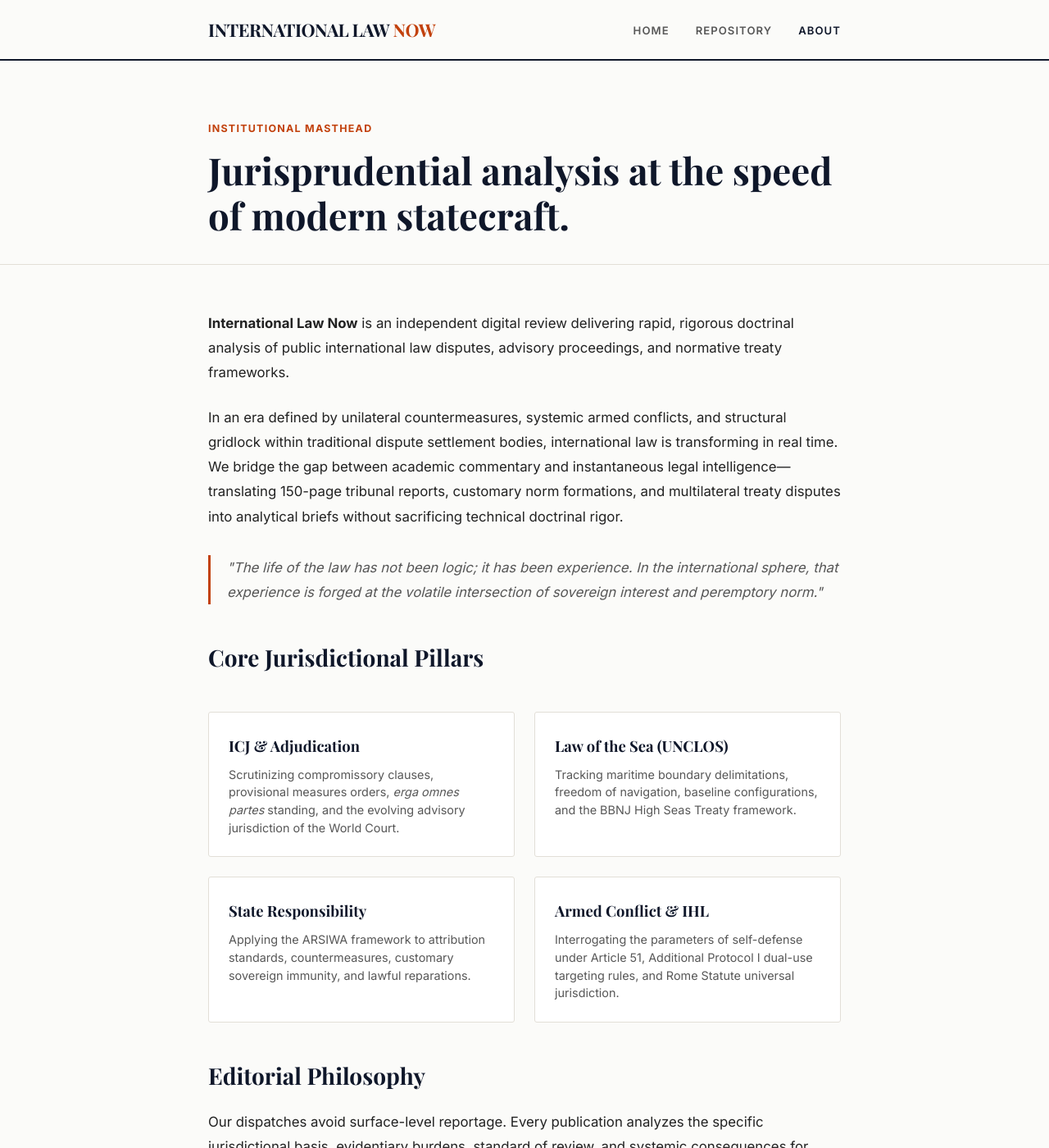
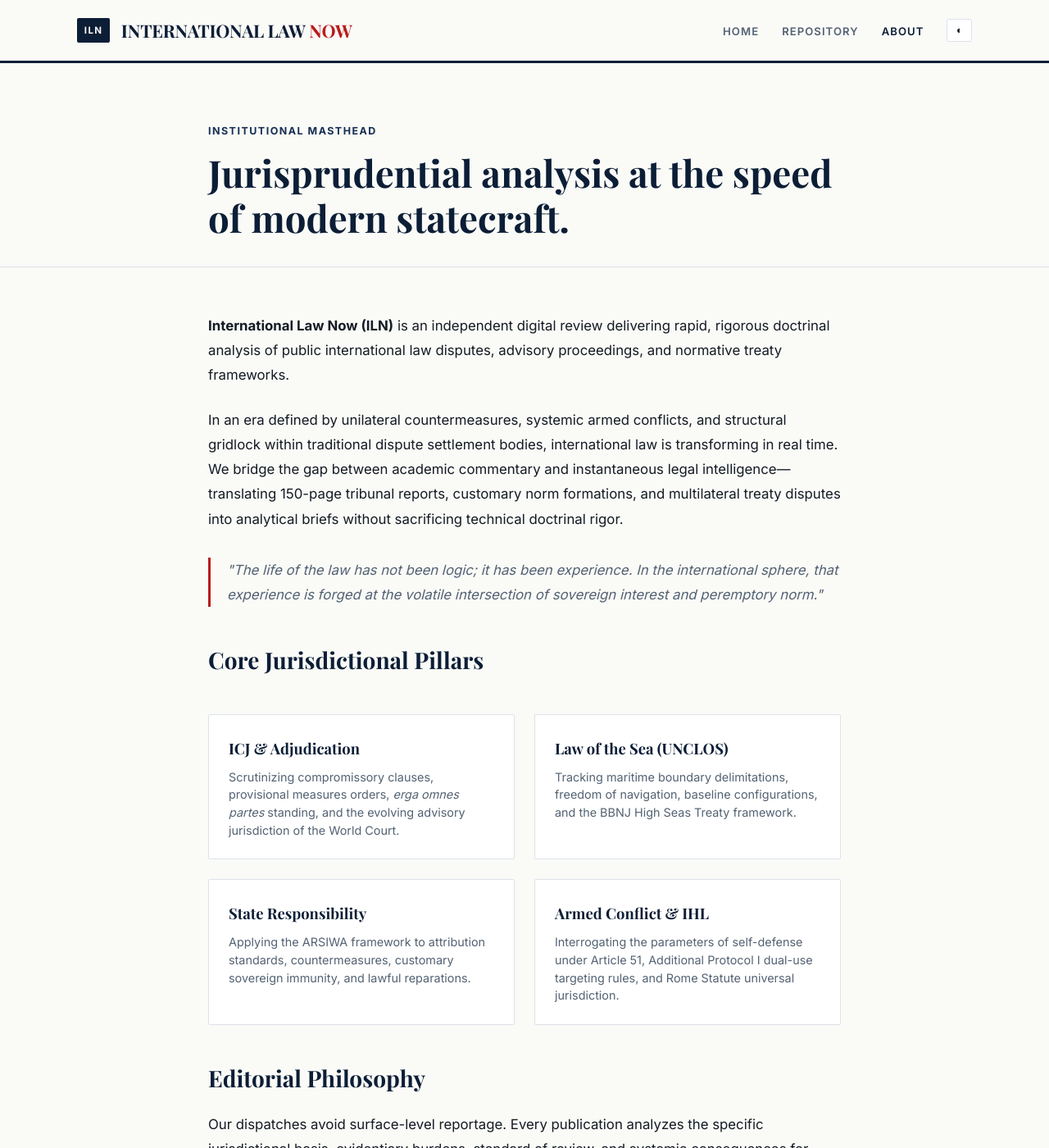
Before and after one commit to Nan00Kami/Law-Blog-Website, a Jekyll site: the page built from about.html, in a window 1280 px wide and 1400 px high. Shown: the whole window at 82% size. Built offline with Jekyll 4.4.1, drawn with Linux system fonts in a browser that asks for light colours; some web fonts are replaced; some of the changed text lies outside the part shown.

Commit message:
Enhance about page with dark mode support

```diff
--- a/about.html
+++ b/about.html
@@ -11,37 +11,74 @@
   <link rel="preconnect" href="https://fonts.googleapis.com" />
   <link rel="preconnect" href="https://fonts.gstatic.com" crossorigin />
   <link href="https://fonts.googleapis.com/css2?family=Inter:wght@300;400;500;600;700&family=Playfair+Display:ital,wght@0,600;0,700;1,400&display=swap" rel="stylesheet" />
+  <script>
+    if (localStorage.getItem('iln-theme') === 'dark') {
+      document.documentElement.classList.add('dark-mode');
+    }
+  </script>
   <style>
     :root {
-      --bg: #fbfbf9;
+      --bg: #fafaf7;
       --card-bg: #ffffff;
-      --text-main: #141414;
-      --text-muted: #575757;
-      --border: #e2dfd7;
-      --accent: #0f172a;
-      --accent-red: #c2410c;
+      --navy-deep: #0c1e36;
+      --navy-mid: #162f52;
+      --text-main: #141b24;
+      --text-muted: #536273;
+      --border: #dbe2ea;
+      --accent-red: #b91c1c;
       --font-serif: 'Playfair Display', Georgia, serif;
       --font-sans: 'Inter', -apple-system, BlinkMacSystemFont, sans-serif;
       --transition: all 0.2s ease-in-out;
     }
+
+    html.dark-mode {
+      --bg: #0b111a;
+      --card-bg: #111a24;
+      --navy-deep: #90b4ce;
+      --navy-mid: #b8c9dc;
+      --text-main: #e6edf3;
+      --text-muted: #94a3b8;
+      --border: #1e2d3d;
+      --accent-red: #f87171;
+    }
+
     * { box-sizing: border-box; margin: 0; padding: 0; }
-    body { background-color: var(--bg); color: var(--text-main); font-family: var(--font-sans); line-height: 1.8; }
-    .container { max-width: 820px; margin: 0 auto; padding: 0 1.5rem; }
+    body { background-color: var(--bg); color: var(--text-main); font-family: var(--font-sans); line-height: 1.8; transition: background-color 0.2s, color 0.2s; }
+    .container { max-width: 1140px; margin: 0 auto; padding: 0 1.5rem; }
+    .content-container { max-width: 820px; margin: 0 auto; padding: 0 1.5rem; }
 
-    header { border-bottom: 2px solid var(--accent); position: sticky; top: 0; background: rgba(251, 251, 249, 0.95); backdrop-filter: blur(8px); z-index: 100; }
-    .nav { display: flex; justify-content: space-between; align-items: center; height: 72px; }
-    .logo { font-family: var(--font-serif); font-size: 1.35rem; font-weight: 700; color: var(--accent); text-decoration: none; letter-spacing: -0.02em; }
+    header { border-bottom: 3px solid var(--navy-deep); position: sticky; top: 0; background: var(--bg); backdrop-filter: blur(8px); z-index: 100; transition: border-color 0.2s; }
+    .nav { display: flex; justify-content: space-between; align-items: center; height: 74px; }
+    .brand-lockup { display: flex; align-items: center; gap: 0.85rem; text-decoration: none; }
+    .iln-badge { background: var(--navy-deep); color: var(--bg); font-size: 0.72rem; font-weight: 800; letter-spacing: 0.12em; padding: 0.28rem 0.55rem; border-radius: 2px; }
+    .logo { font-family: var(--font-serif); font-size: 1.35rem; font-weight: 700; color: var(--navy-deep); letter-spacing: -0.01em; }
     .logo span { color: var(--accent-red); }
-    .nav-links { display: flex; gap: 2rem; list-style: none; }
+
+    .nav-actions { display: flex; align-items: center; gap: 1.75rem; }
+    .nav-links { display: flex; gap: 1.75rem; list-style: none; }
     .nav-links a { text-decoration: none; color: var(--text-muted); font-size: 0.82rem; font-weight: 600; text-transform: uppercase; letter-spacing: 0.08em; transition: var(--transition); }
-    .nav-links a:hover, .nav-links a.active { color: var(--accent); }
+    .nav-links a:hover, .nav-links a.active { color: var(--navy-deep); }
+
+    .theme-toggle {
+      background: var(--card-bg);
+      border: 1px solid var(--border);
+      color: var(--text-main);
+      padding: 0.35rem 0.65rem;
+      border-radius: 3px;
+      font-size: 0.8rem;
+      cursor: pointer;
+      display: inline-flex;
+      align-items: center;
+      transition: var(--transition);
+    }
+    .theme-toggle:hover { border-color: var(--navy-deep); }
 
     .about-header { padding: 4.5rem 0 2rem; border-bottom: 1px solid var(--border); }
-    .about-kicker { font-size: 0.78rem; text-transform: uppercase; letter-spacing: 0.1em; color: var(--accent-red); font-weight: 700; margin-bottom: 0.75rem; }
-    .about-title { font-family: var(--font-serif); font-size: 2.85rem; line-height: 1.2; color: var(--accent); }
+    .about-kicker { font-size: 0.78rem; text-transform: uppercase; letter-spacing: 0.12em; color: var(--navy-mid); font-weight: 700; margin-bottom: 0.75rem; }
+    .about-title { font-family: var(--font-serif); font-size: 2.85rem; line-height: 1.2; color: var(--navy-deep); }
 
-    .about-content { padding: 3.5rem 0 5rem; font-size: 1.05rem; color: #222; }
-    .about-content h2 { font-family: var(--font-serif); font-size: 1.75rem; color: var(--accent); margin: 2.5rem 0 1rem; }
+    .about-content { padding: 3.5rem 0 5rem; font-size: 1.05rem; }
+    .about-content h2 { font-family: var(--font-serif); font-size: 1.75rem; color: var(--navy-deep); margin: 2.5rem 0 1rem; }
     .about-content p { margin-bottom: 1.5rem; }
     .about-content blockquote {
       border-left: 3px solid var(--accent-red);
@@ -51,8 +88,8 @@
       color: var(--text-muted);
     }
     .pillars-grid { display: grid; grid-template-columns: 1fr 1fr; gap: 1.5rem; margin: 2.5rem 0; }
-    .pillar-card { background: var(--card-bg); border: 1px solid var(--border); padding: 1.5rem; border-radius: 3px; }
-    .pillar-card h3 { font-family: var(--font-serif); font-size: 1.15rem; color: var(--accent); margin-bottom: 0.5rem; }
+    .pillar-card { background: var(--card-bg); border: 1px solid var(--border); padding: 1.5rem; border-radius: 2px; }
+    .pillar-card h3 { font-family: var(--font-serif); font-size: 1.15rem; color: var(--navy-deep); margin-bottom: 0.5rem; }
     .pillar-card p { font-size: 0.9rem; color: var(--text-muted); margin-bottom: 0; line-height: 1.5; }
 
     footer { border-top: 1px solid var(--border); padding: 3rem 0; font-size: 0.85rem; color: var(--text-muted); }
@@ -62,26 +99,32 @@
 <body>
   <header>
     <div class="container nav">
-      <a href="{{ '/' | relative_url }}" class="logo">INTERNATIONAL LAW <span>NOW</span></a>
-      <ul class="nav-links">
-        <li><a href="{{ '/' | relative_url }}">Home</a></li>
-        <li><a href="{{ '/repository/' | relative_url }}">Repository</a></li>
-        <li><a href="{{ '/about/' | relative_url }}" class="active">About</a></li>
-      </ul>
+      <a href="{{ '/' | relative_url }}" class="brand-lockup">
+        <span class="iln-badge">ILN</span>
+        <span class="logo">INTERNATIONAL LAW <span>NOW</span></span>
+      </a>
+      <div class="nav-actions">
+        <ul class="nav-links">
+          <li><a href="{{ '/' | relative_url }}">Home</a></li>
+          <li><a href="{{ '/repository/' | relative_url }}">Repository</a></li>
+          <li><a href="{{ '/about/' | relative_url }}" class="active">About</a></li>
+        </ul>
+        <button class="theme-toggle" id="theme-btn" aria-label="Toggle theme">◐</button>
+      </div>
     </div>
   </header>
 
   <section class="about-header">
-    <div class="container">
+    <div class="content-container">
       <div class="about-kicker">Institutional Masthead</div>
       <h1 class="about-title">Jurisprudential analysis at the speed of modern statecraft.</h1>
     </div>
   </section>
 
   <main class="about-content">
-    <div class="container">
+    <div class="content-container">
       <p>
-        <strong>International Law Now</strong> is an independent digital review delivering rapid, rigorous doctrinal analysis of public international law disputes, advisory proceedings, and normative treaty frameworks.
+        <strong>International Law Now (ILN)</strong> is an independent digital review delivering rapid, rigorous doctrinal analysis of public international law disputes, advisory proceedings, and normative treaty frameworks.
       </p>
       <p>
         In an era defined by unilateral countermeasures, systemic armed conflicts, and structural gridlock within traditional dispute settlement bodies, international law is transforming in real time. We bridge the gap between academic commentary and instantaneous legal intelligence—translating 150-page tribunal reports, customary norm formations, and multilateral treaty disputes into analytical briefs without sacrificing technical doctrinal rigor.
@@ -123,8 +166,17 @@
 
   <footer>
     <div class="container">
-      &copy; {{ site.time | date: "%Y" }} International Law Now. Published for academic, institutional, and doctrinal discourse.
+      &copy; {{ site.time | date: "%Y" }} International Law Now (ILN). Published for academic, institutional, and doctrinal discourse.
     </div>
   </footer>
+
+  <script>
+    const themeBtn = document.getElementById('theme-btn');
+    themeBtn.addEventListener('click', () => {
+      document.documentElement.classList.toggle('dark-mode');
+      const isDark = document.documentElement.classList.contains('dark-mode');
+      localStorage.setItem('iln-theme', isDark ? 'dark' : 'light');
+    });
+  </script>
 </body>
 </html>
```
